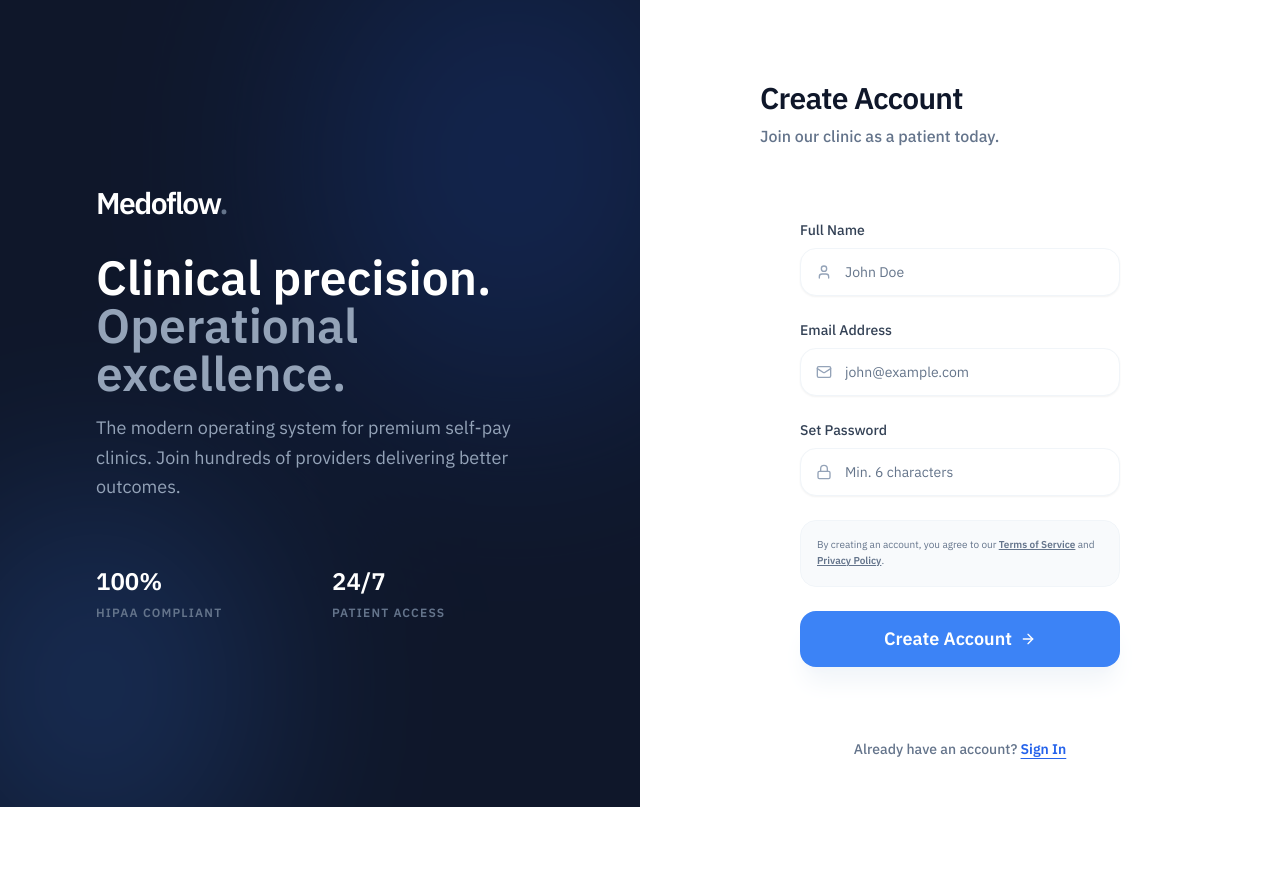
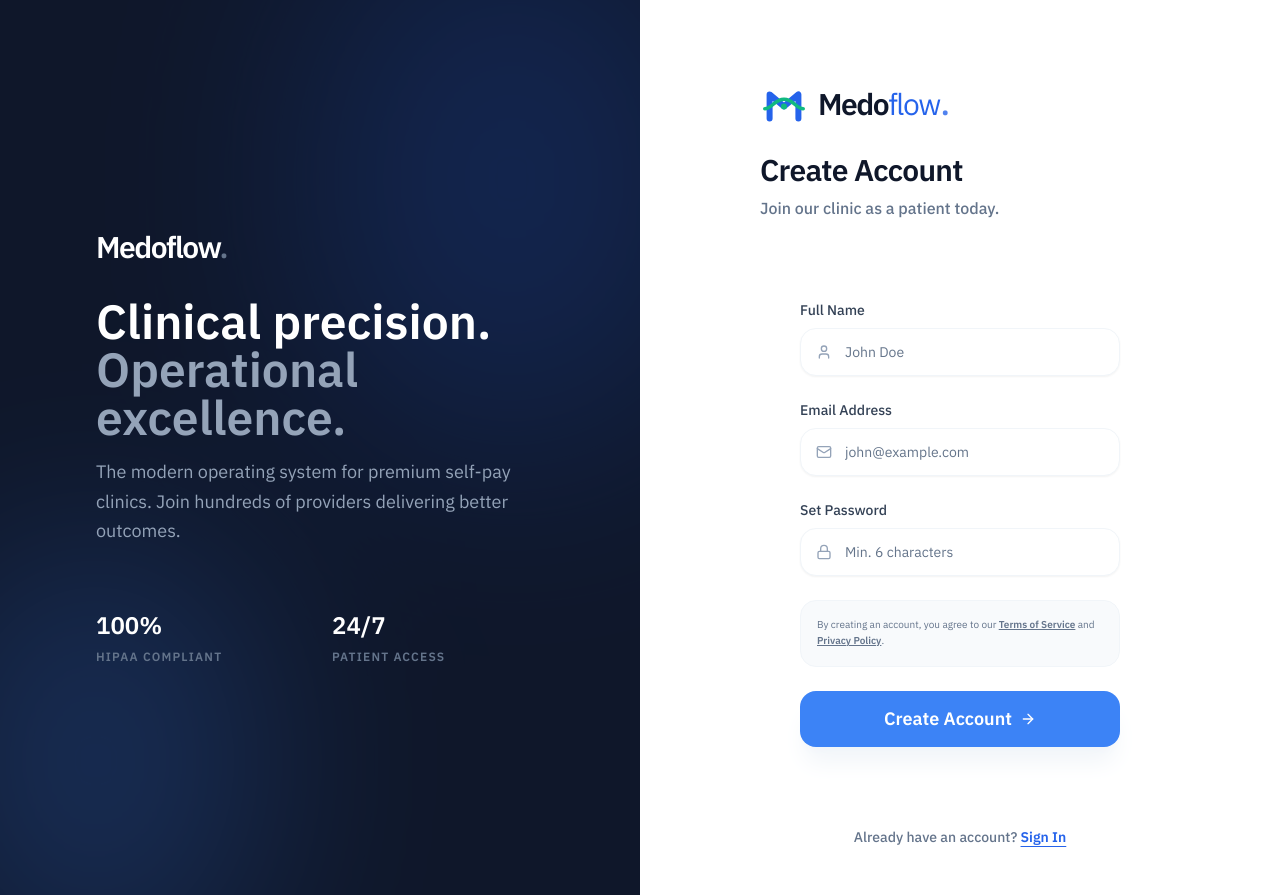
Before and after one commit to myselfabhi/MedoFlow, a Next.js app in the folder frontend/: page /register in a window 1280 px wide. Before the commit the page ends 807 px from the top, so only its background shows below. Built offline with nearby package versions, Linux system fonts and the light colour scheme; no server answers.

Commit message:
feat: Introduce and integrate a new animated `AppLogo` component across authentication pages, public layout, and the application sidebar.

```diff
--- a/frontend/app/(auth)/login/page.tsx
+++ b/frontend/app/(auth)/login/page.tsx
@@ -15,6 +15,7 @@ import {
   AppFormField,
 } from '@/components/ui-system';
 import { ShieldCheck, ArrowRight, Lock, Mail } from 'lucide-react';
+import { AppLogo } from '@/components/common/AppLogo';
 
 const loginSchema = z.object({
   email: z.string().email('Invalid email address'),
@@ -62,10 +63,13 @@ function LoginForm() {
   };
 
   return (
-    <div className="space-y-8 animate-in fade-in slide-in-from-bottom-4 duration-500">
-      <div className="space-y-2">
-        <h1 className="text-3xl font-black text-slate-900 tracking-tight">Welcome Back</h1>
-        <p className="text-slate-500 font-medium">Access your clinic portal and records.</p>
+    <div className="space-y-10 animate-in fade-in slide-in-from-bottom-4 duration-500">
+      <div className="space-y-6">
+        <AppLogo size="lg" className="justify-start" />
+        <div className="space-y-2">
+          <h1 className="text-3xl font-black text-slate-900 tracking-tight">Welcome Back</h1>
+          <p className="text-slate-500 font-medium">Access your clinic portal and records.</p>
+        </div>
       </div>
 
       <AppCard className="border-none shadow-xl rounded-3xl overflow-hidden bg-white">
--- a/frontend/app/(auth)/register/page.tsx
+++ b/frontend/app/(auth)/register/page.tsx
@@ -15,6 +15,7 @@ import {
   AppFormField
 } from '@/components/ui-system';
 import { User, Mail, Lock, ShieldCheck, ArrowRight } from 'lucide-react';
+import { AppLogo } from '@/components/common/AppLogo';
 
 const registerSchema = z.object({
   name: z.string().min(1, 'Name is required'),
@@ -62,10 +63,13 @@ export default function RegisterPage() {
   };
 
   return (
-    <div className="space-y-8 animate-in fade-in slide-in-from-bottom-4 duration-500">
-      <div className="space-y-2">
-        <h1 className="text-3xl font-black text-slate-900 tracking-tight">Create Account</h1>
-        <p className="text-slate-500 font-medium">Join our clinic as a patient today.</p>
+    <div className="space-y-10 animate-in fade-in slide-in-from-bottom-4 duration-500">
+      <div className="space-y-6">
+        <AppLogo size="lg" className="justify-start" />
+        <div className="space-y-2">
+          <h1 className="text-3xl font-black text-slate-900 tracking-tight">Create Account</h1>
+          <p className="text-slate-500 font-medium">Join our clinic as a patient today.</p>
+        </div>
       </div>
 
       <AppCard className="border-none shadow-xl rounded-3xl overflow-hidden bg-white">
--- a/frontend/app/(public)/layout.tsx
+++ b/frontend/app/(public)/layout.tsx
@@ -6,6 +6,7 @@ import { AppButton } from '@/components/ui-system';
 import { useAuth } from '@/contexts/AuthContext';
 import { ShoppingCart, LayoutDashboard, LogIn, ChevronDown, ShoppingBag, Tags, Package } from 'lucide-react';
 import { cn } from '@/lib/utils';
+import { AppLogo } from '@/components/common/AppLogo';
 
 export default function PublicLayout({ children }: { children: React.ReactNode }) {
   const { user, isAuthenticated, isLoading } = useAuth();
@@ -15,11 +16,11 @@ export default function PublicLayout({ children }: { children: React.ReactNode }
     <div className="min-h-screen bg-white">
       <header className="sticky top-0 z-50 border-b border-slate-100 bg-white/80 backdrop-blur-md">
         <div className="mx-auto flex h-16 max-w-7xl items-center justify-between px-4 sm:px-6 lg:px-8">
-          <div className="flex items-center gap-8">
-            <Link href="/" className="text-xl font-bold tracking-tight text-primary-600">
-              Medoflow
+          <div className="flex items-center gap-10">
+            <Link href="/">
+              <AppLogo size="md" />
             </Link>
-            <nav className="hidden md:flex items-center gap-6">
+            <nav className="hidden lg:flex items-center gap-8">
               <Link href="/#services" className="text-sm font-medium text-slate-600 hover:text-primary-600 transition-colors">
                 Services
               </Link>
@@ -120,13 +121,13 @@ export default function PublicLayout({ children }: { children: React.ReactNode }
         </div>
       </header>
       <main className="min-h-[calc(100vh-4rem)]">{children}</main>
-      <footer className="border-t border-slate-100 bg-slate-50 py-12">
+      <footer className="border-t border-slate-100 bg-slate-50 py-16">
         <div className="mx-auto max-w-7xl px-4 sm:px-6 lg:px-8">
-          <div className="grid grid-cols-2 md:grid-cols-4 gap-8">
-            <div className="col-span-2">
-              <span className="text-xl font-bold text-primary-600">Medoflow</span>
-              <p className="mt-4 text-sm text-slate-500 max-w-xs">
-                Premium healthcare operating system for self-pay clinics. Providing better care through better operations.
+          <div className="grid grid-cols-2 md:grid-cols-4 gap-12">
+            <div className="col-span-2 space-y-6">
+              <AppLogo size="lg" />
+              <p className="text-sm text-slate-500 max-w-xs leading-relaxed font-medium">
+                The premium healthcare operating system for US self-pay clinics. Providing better care through better operations.
               </p>
             </div>
             <div>
--- /dev/null
+++ b/frontend/components/common/AppLogo.tsx
@@ -0,0 +1,126 @@
+'use client';
+
+import React from 'react';
+import { motion } from 'framer-motion';
+import { cn } from '@/lib/utils';
+
+interface AppLogoProps {
+  className?: string;
+  variant?: 'light' | 'dark' | 'primary';
+  showText?: boolean;
+  size?: 'sm' | 'md' | 'lg' | 'xl';
+}
+
+export function AppLogo({
+  className,
+  variant = 'primary',
+  showText = true,
+  size = 'md'
+}: AppLogoProps) {
+
+  const sizeMap = {
+    sm: { icon: 24, text: 'text-lg' },
+    md: { icon: 32, text: 'text-xl' },
+    lg: { icon: 48, text: 'text-3xl' },
+    xl: { icon: 64, text: 'text-5xl' },
+  };
+
+  const colors = {
+    primary: {
+      textMain: 'text-slate-900',
+      textAccent: 'text-primary-600',
+      markMain: '#2563EB', // primary-600
+      markAccent: '#10B981', // emerald-500
+    },
+    dark: {
+      textMain: 'text-slate-900',
+      textAccent: 'text-primary-600',
+      markMain: '#0F172A', // slate-900
+      markAccent: '#2563EB',
+    },
+    light: {
+      textMain: 'text-white',
+      textAccent: 'text-white/80',
+      markMain: '#FFFFFF',
+      markAccent: '#DBEAFE',
+    }
+  };
+
+  const activeColors = colors[variant];
+  const activeSize = sizeMap[size];
+
+  return (
+    <div className={cn("flex items-center gap-2.5 select-none group", className)}>
+      {/* The Mark: Geometric M + Flow Wave */}
+      <div
+        style={{ width: activeSize.icon, height: activeSize.icon }}
+        className="relative shrink-0"
+      >
+        <svg
+          viewBox="0 0 40 40"
+          fill="none"
+          xmlns="http://www.w3.org/2000/svg"
+          className="w-full h-full"
+        >
+          {/* Geometric M Background */}
+          <motion.path
+            d="M8 32V12L20 22L32 12V32"
+            stroke={activeColors.markMain}
+            strokeWidth="5"
+            strokeLinecap="round"
+            strokeLinejoin="round"
+            initial={{ pathLength: 0, opacity: 0 }}
+            animate={{ pathLength: 1, opacity: 1 }}
+            transition={{ duration: 1, ease: "easeInOut" }}
+          />
+
+          {/* Flow Wave / Pulse Line */}
+          <motion.path
+            d="M4 24C10 24 12 16 20 16C28 16 30 24 36 24"
+            stroke={activeColors.markAccent}
+            strokeWidth="3"
+            strokeLinecap="round"
+            initial={{ pathLength: 0, opacity: 0, x: -5 }}
+            animate={{ pathLength: 1, opacity: 1, x: 0 }}
+            transition={{ duration: 1.2, delay: 0.5, ease: "easeOut" }}
+          />
+
+          {/* Core Dot (Precision) */}
+          <motion.circle
+            cx="20"
+            cy="22"
+            r="2.5"
+            fill={activeColors.markAccent}
+            initial={{ scale: 0 }}
+            animate={{ scale: 1 }}
+            transition={{ delay: 1, type: "spring", stiffness: 200 }}
+          />
+        </svg>
+      </div>
+
+      {/* The Typography */}
+      {showText && (
+        <motion.div
+          className={cn("flex items-baseline tracking-tighter", activeSize.text)}
+          initial={{ opacity: 0, x: -10 }}
+          animate={{ opacity: 1, x: 0 }}
+          transition={{ duration: 0.5, delay: 0.8 }}
+        >
+          <span className={cn("font-black", activeColors.textMain)}>
+            Medo
+          </span>
+          <span className={cn("font-light", activeColors.textAccent)}>
+            flow
+          </span>
+          <motion.span
+            className="text-primary-600 font-black ml-px"
+            animate={{ opacity: [1, 0.4, 1] }}
+            transition={{ repeat: Infinity, duration: 2 }}
+          >
+            .
+          </motion.span>
+        </motion.div>
+      )}
+    </div>
+  );
+}
--- a/frontend/components/layout/AppSidebar.tsx
+++ b/frontend/components/layout/AppSidebar.tsx
@@ -23,6 +23,7 @@ import {
   Stethoscope,
 } from 'lucide-react';
 import { AppButton } from '@/components/ui-system';
+import { AppLogo } from '@/components/common/AppLogo';
 
 interface SidebarItem {
   href: string;
@@ -164,13 +165,8 @@ export function AppSidebar() {
     <aside className="fixed left-0 top-0 z-40 h-screen w-[280px] border-r border-slate-100 bg-white flex flex-col shadow-[4px_0_24px_rgba(0,0,0,0.02)]">
       {/* Header Branding */}
       <div className="h-20 flex items-center px-8">
-        <Link href="/dashboard" className="flex items-center gap-2 group">
-          <div className="w-8 h-8 rounded-xl bg-primary-600 flex items-center justify-center shadow-lg shadow-primary-200 group-hover:scale-110 transition-transform duration-300">
-            <ShieldCheck className="h-5 w-5 text-white" />
-          </div>
-          <span className="text-xl font-black tracking-tighter text-slate-900">
-            Medoflow<span className="text-primary-600">.</span>
-          </span>
+        <Link href="/dashboard">
+          <AppLogo size="md" />
         </Link>
       </div>
 
```
